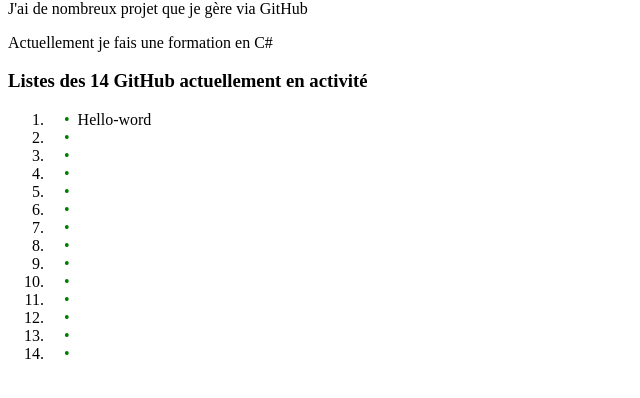
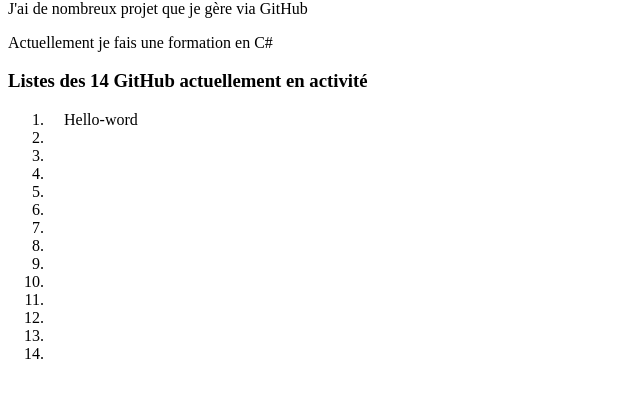
Before and after one commit to DimitriGerson/hello-world, a PHP site: page /index.html in a window 1280 px wide. Shown: the part 269-667 px from the top of the page, without its empty margins (0-640 px from the left). Run offline with PHP 8.4, Linux system fonts and the light colour scheme.

Commit message:
Update style.css
essais de changement sur la liste numéroté

```diff
--- a/style.css
+++ b/style.css
@@ -6,7 +6,7 @@ ul{
 li{
   padding-left: 16px;
 }
-li::before{
+ul>li::before{
   content: "•";
   padding-right: 8px;
   color: green;
```
